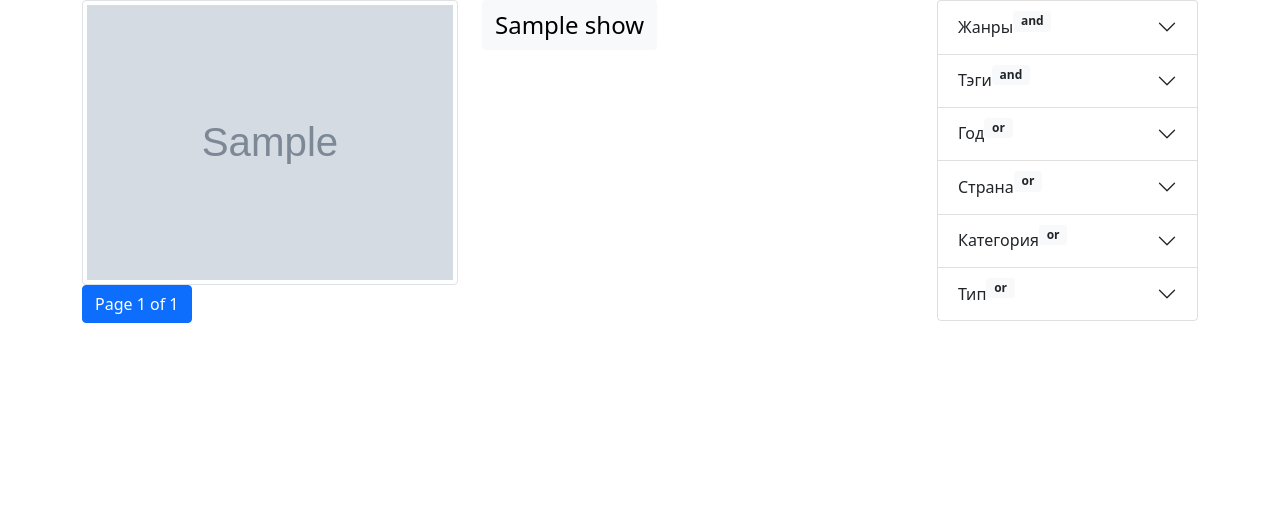
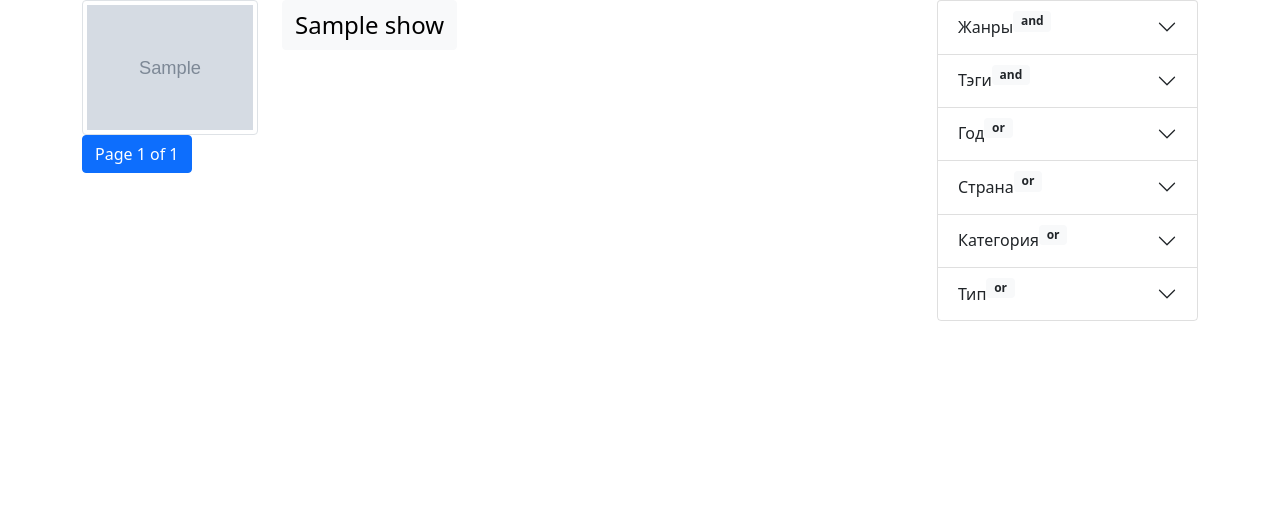
Before and after one commit to antonkoatl/myshows, a Django app: page /myshows/all/ in a window 1280 px wide. Shown: the part 56-581 px from the top of the page. Run offline with Django 3.2, Linux system fonts and the light colour scheme; tables that the repository leaves empty hold one stand-in row (values such as "Sample post"); grey boxes marked "Sample" are stand-in pictures; some libraries are stand-ins or nearby versions.

Commit message:
Fixed posters

```diff
--- a/myshows/templates/myshows/show_detail.html
+++ b/myshows/templates/myshows/show_detail.html
@@ -5,7 +5,7 @@
         <div class="row">
             <div class="col-sm">
                 <div class="row" style="width:300px;">
-                    <div id="carouselExampleIndicators" class="carousel slide" data-bs-ride="carousel" data-bs-interval="false" style="background-color:#f8edeb">
+                    <div id="carouselExampleIndicators" class="carousel slide" data-bs-ride="carousel" data-bs-interval="5000" style="background-color:#f8edeb">
                         <ol class="carousel-indicators">
                             {% for poster in posters %}
                                 <li data-bs-target="#carouselExampleIndicators" data-bs-slide-to="{{ forloop.counter0 }}"{% if forloop.counter0 == 0%} class="active"{% endif %}></li>
--- a/myshows/templates/myshows/show_list.html
+++ b/myshows/templates/myshows/show_list.html
@@ -3,7 +3,7 @@
 {% block content %}
     {% for show in page_obj %}
         <div class="row">
-            <div class="col" style="max-width:400px;"><img src="{{ show.poster_set.first.image.url }}" class="img-thumbnail" alt="..."></div>
+            <div class="col" style="max-width:200px;"><img src="{{ show.poster_set.first.image.url }}" class="img-thumbnail" alt="..."></div>
             <div class="col"><a class="fs-4 btn btn-light" href="{% url 'detail' show.id %}">{{ show.get_title_ru }}</a></div>
         </div>
     {% endfor %}
```
